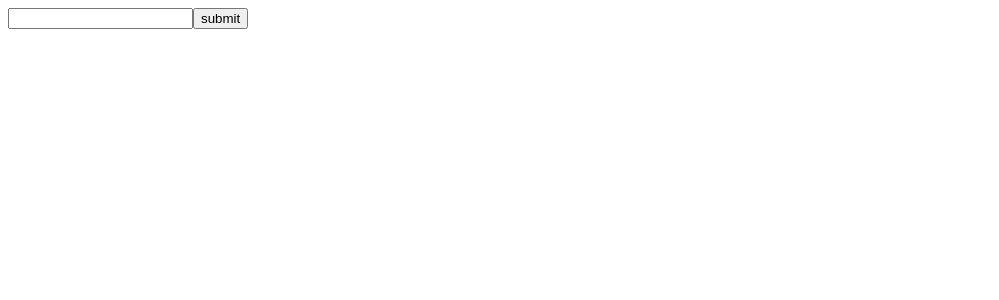
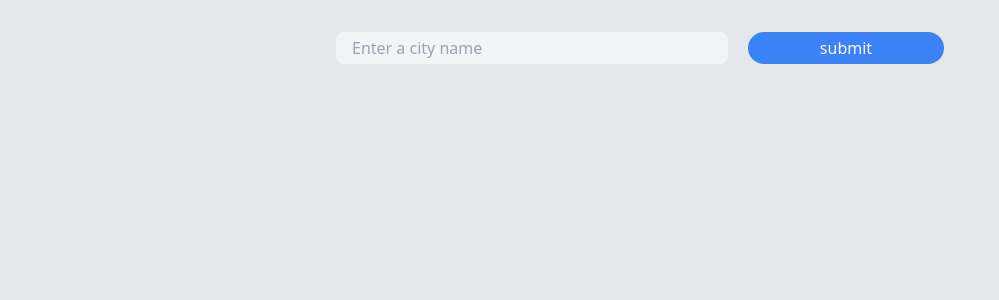
Before and after one commit to ragnarok22/Weather-App, a Next.js app: page / in a window 1280 px wide. Shown: the top 300 px of the page, without its empty margins (0-999 px from the left). Built offline with nearby package versions, Linux system fonts and the light colour scheme.

Commit message:
perf: applied styles in the search form

```diff
--- a/components/Home.jsx
+++ b/components/Home.jsx
@@ -2,7 +2,7 @@ import SearchForm from "./SearchForm"
 
 const Home = () => {
   return (
-    <div>
+    <div className="flex flex-col items-center">
       <SearchForm />
     </div>
   )
--- a/components/SearchCity.jsx
+++ b/components/SearchCity.jsx
@@ -1,6 +1,6 @@
 const SearchCity = () => {
   return (
-    <input type="text" />
+    <input type="text" className="py-1 px-4 rounded-lg w-full" placeholder="Enter a city name" />
   )
 }
 
--- a/components/SearchForm.jsx
+++ b/components/SearchForm.jsx
@@ -3,9 +3,13 @@ import SearchSubmit from "./SearchSubmit"
 
 const SearchForm = () => {
   return (
-    <form action="post">
+    <form className="flex w-1/2 justify-around">
+      <div className="w-2/3 mr-5">
       <SearchCity />
+      </div>
+      <div className="w-1/3">
       <SearchSubmit />
+      </div>
     </form>
   )
 }
--- a/components/SearchSubmit.jsx
+++ b/components/SearchSubmit.jsx
@@ -1,6 +1,6 @@
 const SearchSubmit = () => {
   return (
-    <button>submit</button>
+    <button className="bg-blue-500 py-1 w-full text-gray-50 rounded-full">submit</button>
   )
 }
 
--- a/layouts/BaseLayout.jsx
+++ b/layouts/BaseLayout.jsx
@@ -9,7 +9,7 @@ export default function BaseLayout ({ children }) {
         <meta name="viewport" content="width=device-width, initial-scale=1" />
         <link rel="icon" href="/favicon.ico" />
       </Head>
-      <main>
+      <main className="w-screen h-screen p-8">
         {children}
       </main>
     </>
--- a/styles/globals.css
+++ b/styles/globals.css
@@ -1,5 +1,13 @@
-@tailwind base
-@tailwind components
-@tailwind utilities
+@import url("./weather-icons.min.css");
 
-@import url("./weather-icons.min.css");
+@tailwind base;
+@tailwind components;
+@tailwind utilities;
+
+body {
+  @apply bg-gray-200;
+}
+
+input {
+  @apply bg-gray-100;
+}
--- a/tailwind.config.js
+++ b/tailwind.config.js
@@ -1,9 +1,9 @@
 /** @type {import('tailwindcss').Config} */
 module.exports = {
   content: [
-    "./pages/**/*/{js,ts,jsx,tsx}",
-    "./components/**/*/{js,ts,jsx,tsx}",
-    "./layouts/**/*/{js,ts,jsx,tsx}",
+    "./pages/**/*.{js,ts,jsx,tsx}",
+    "./components/**/*.{js,ts,jsx,tsx}",
+    "./layouts/**/*.{js,ts,jsx,tsx}",
   ],
   theme: {
     extend: {},
```
